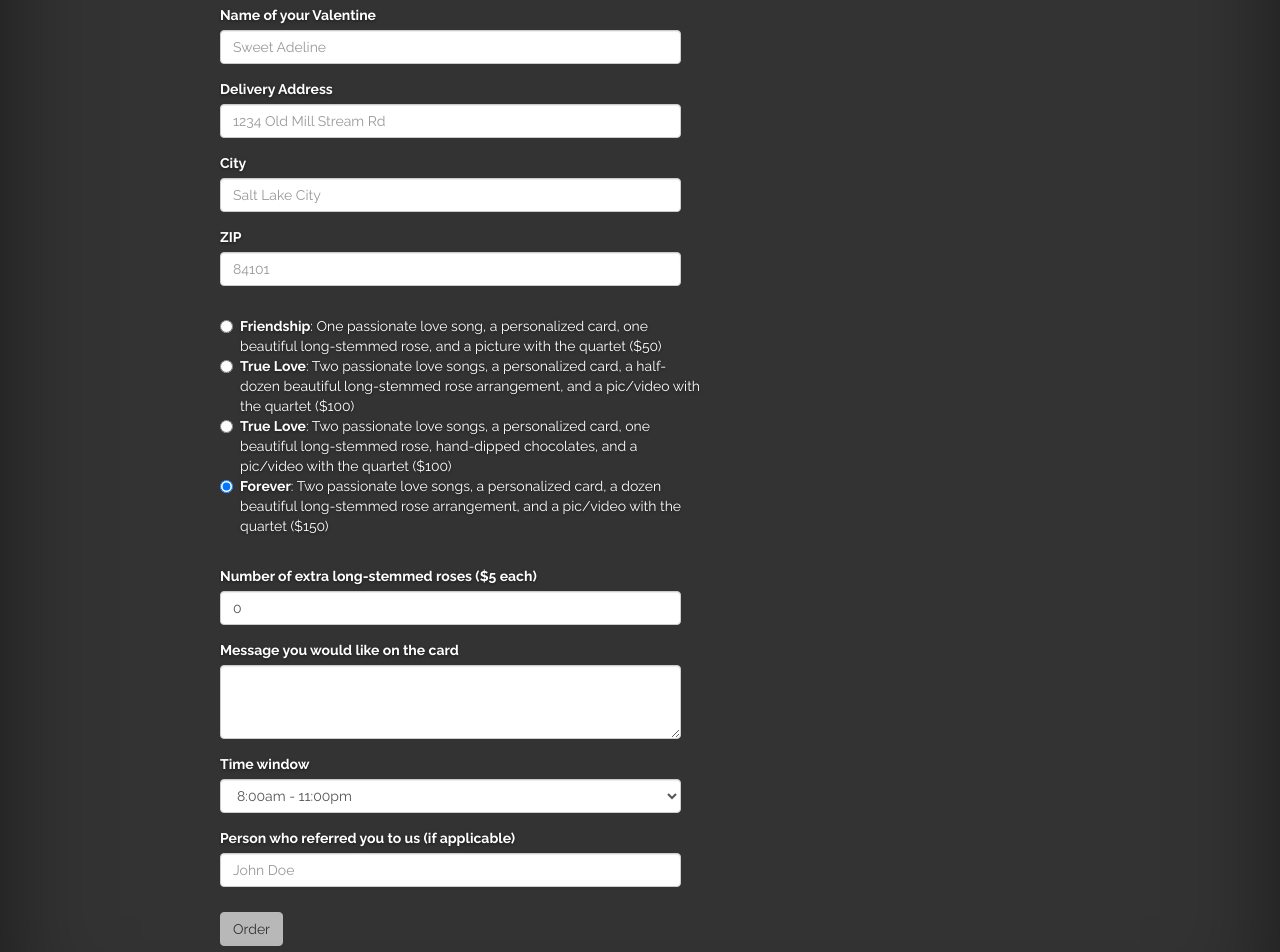
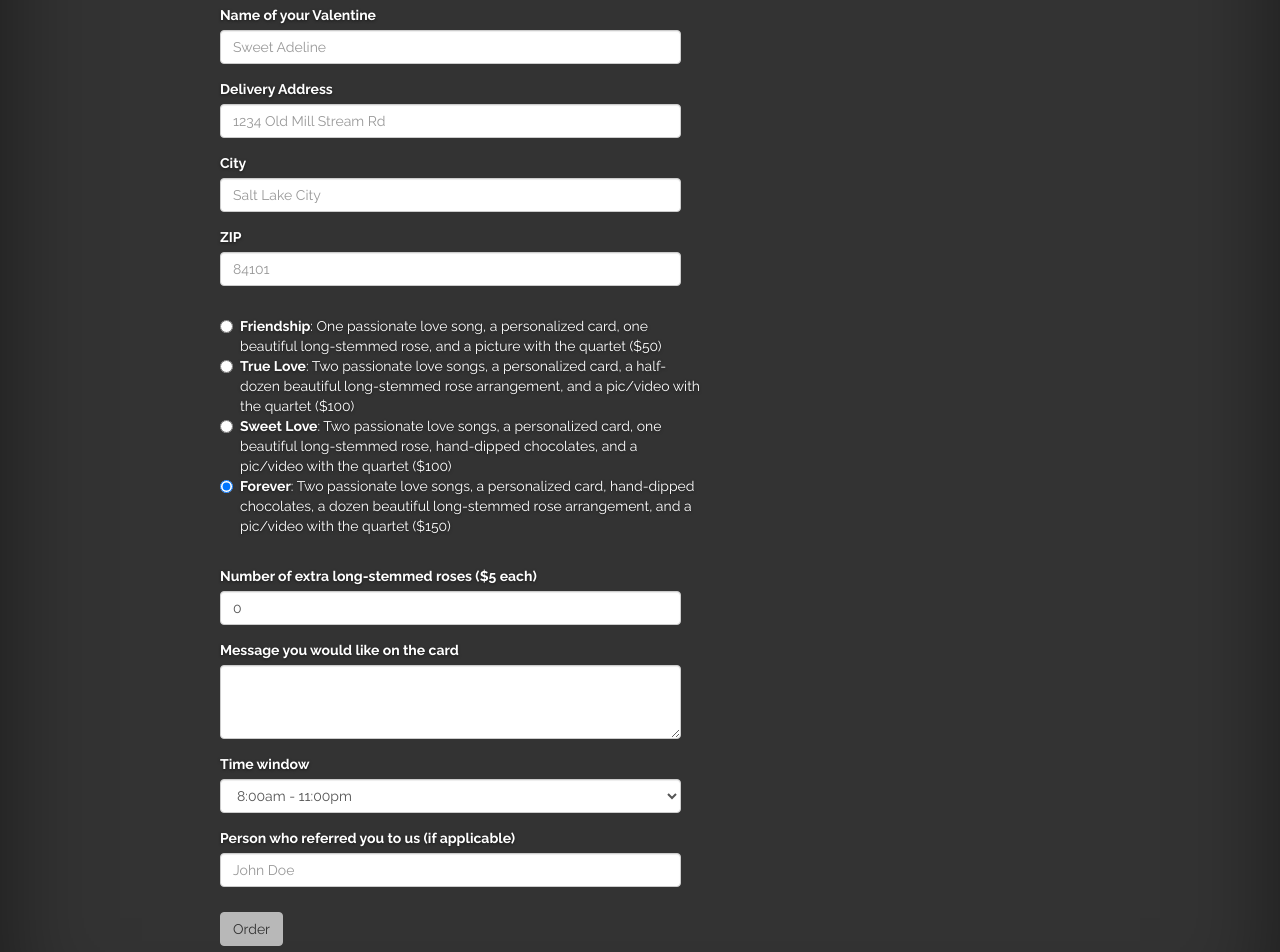
Before and after one commit to cayblood/saltaires, a Jekyll site: the page built from jekyll-site/valentines.md, in a window 1280 px wide. Shown: the part 937-1889 px from the top of the page. Built offline with Jekyll 4.4.1, drawn with Linux system fonts in a browser that asks for light colours; nearby versions of some CDN libraries; library files that are not in the unit come from our copies.

Commit message:
Update valentines options

```diff
--- a/jekyll-site/valentines.md
+++ b/jekyll-site/valentines.md
@@ -57,23 +57,22 @@ permalink: /valentines/
         </div>
         <div class="radio">
           <label>
-            <input type="radio" name="optionsRadios" id="optionsRadios2" value="true-love-a">
+            <input type="radio" name="optionsRadios" id="optionsRadios2" value="truelove">
             <strong>True Love</strong>: Two passionate love songs, a personalized card, a half-dozen beautiful
             long-stemmed rose arrangement, and a pic/video with the quartet ($100)
           </label>
         </div>
         <div class="radio">
           <label>
-            <input type="radio" name="optionsRadios" id="optionsRadios3" value="true-love-b">
-            <strong>True Love</strong>: Two passionate love songs, a personalized card, one beautiful
+            <input type="radio" name="optionsRadios" id="optionsRadios3" value="sweetlove">
+            <strong>Sweet Love</strong>: Two passionate love songs, a personalized card, one beautiful
             long-stemmed rose, hand-dipped chocolates, and a pic/video with the quartet ($100)
           </label>
         </div>
         <div class="radio">
           <label class="last">
             <input type="radio" name="optionsRadios" id="optionsRadios4" value="forever" checked="checked">
-            <strong>Forever</strong>: Two passionate love songs, a personalized card, a dozen beautiful long-stemmed rose arrangement,
-            and a pic/video with the quartet ($150)
+            <strong>Forever</strong>: Two passionate love songs, a personalized card, hand-dipped chocolates, a dozen beautiful long-stemmed rose arrangement, and a pic/video with the quartet ($150)
           </label>
         </div>
       </div>
@@ -120,8 +119,8 @@ function getAmount() {
   var amount = 5000;
   switch (selectedOption) {
     case "friendship": amount = 5000; break;
-    case "true-love-a": amount = 10000; break;
-    case "true-love-b": amount = 10000; break;
+    case "truelove": amount = 10000; break;
+    case "sweetlove": amount = 10000; break;
     case "forever": amount = 15000; break;
   }
   var extra = $('#extra').val();
```
